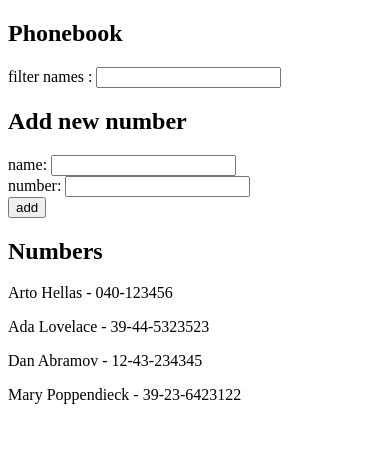
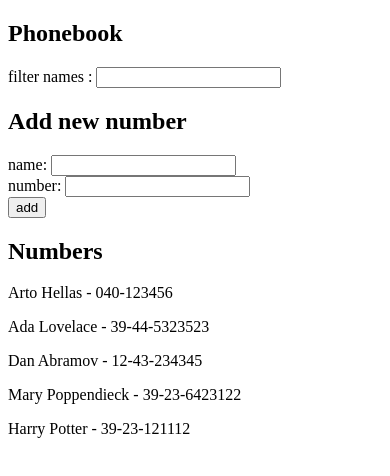
Before and after one commit to thiseaskambas/fullstackopen, a React (Create React App) app in the folder part2/phonebook/: page / in a window 390 px wide. Shown: the top 476 px of the page. Built offline with nearby package versions, Linux system fonts and the light colour scheme; data requests are answered from the project's data file.

Commit message:
fix phonebook exercise: define components outside of App // get data from db.json // end exercise 2.11

```diff
--- /dev/null
+++ b/part2/phonebook/db.json
@@ -0,0 +1,29 @@
+{
+   "persons":[
+     {
+       "name": "Arto Hellas",
+       "number": "040-123456",
+       "id": 1
+     },
+     {
+       "name": "Ada Lovelace",
+       "number": "39-44-5323523",
+       "id": 2
+     },
+     {
+       "name": "Dan Abramov",
+       "number": "12-43-234345",
+       "id": 3
+     },
+     {
+       "name": "Mary Poppendieck",
+       "number": "39-23-6423122",
+       "id": 4
+     },
+     {
+       "name": "Harry Potter",
+       "number": "39-23-121112",
+       "id": 5
+     }
+   ]
+ }
--- a/part2/phonebook/src/App.js
+++ b/part2/phonebook/src/App.js
@@ -1,15 +1,58 @@
-import { useState } from "react";
+import axios from "axios";
+import { useState, useEffect } from "react";
+
+const Form = ({ onSubmit, newName, setNewName, newNumber, setNewNumber }) => {
+  return (
+    <form onSubmit={onSubmit}>
+      <div>
+        name:{" "}
+        <input value={newName} onChange={(e) => setNewName(e.target.value)} />
+      </div>
+      <div>
+        number:{" "}
+        <input
+          value={newNumber}
+          onChange={(e) => setNewNumber(e.target.value)}
+        />
+      </div>
+      <div>
+        <button type="submit">add</button>
+      </div>
+    </form>
+  );
+};
+
+const Filter = ({ state, setState }) => {
+  return (
+    <div>
+      filter names :{" "}
+      <input value={state} onChange={(e) => setState(e.target.value)} />
+    </div>
+  );
+};
+
+const Persons = ({ arr }) => {
+  return arr.map((el) => (
+    <p key={el.id}>
+      {el.name} - {el.number}
+    </p>
+  ));
+};
 
 const App = () => {
-  const [persons, setPersons] = useState([
-    { name: "Arto Hellas", number: "040-123456", id: 1 },
-    { name: "Ada Lovelace", number: "39-44-5323523", id: 2 },
-    { name: "Dan Abramov", number: "12-43-234345", id: 3 },
-    { name: "Mary Poppendieck", number: "39-23-6423122", id: 4 },
-  ]);
+  const [persons, setPersons] = useState([]);
   const [newName, setNewName] = useState("");
   const [newNumber, setNewNumber] = useState("");
   const [searchQuery, setSearchQuery] = useState("");
+
+  useEffect(() => {
+    axios
+      .get("http://localhost:3001/persons")
+      .then((res) => {
+        setPersons(res.data);
+      })
+      .catch((err) => console.log(err));
+  }, []);
 
   const checkIfUnique = (field, query) => {
     return persons.find((person) => person[field] === query);
@@ -37,59 +80,24 @@ const App = () => {
     setNewNumber("");
   };
 
-  const Form = ({ onSubmit }) => {
-    return (
-      <form onSubmit={onSubmit}>
-        <div>
-          name:{" "}
-          <input value={newName} onChange={(e) => setNewName(e.target.value)} />
-        </div>
-        <div>
-          number:{" "}
-          <input
-            value={newNumber}
-            onChange={(e) => setNewNumber(e.target.value)}
-          />
-        </div>
-        <div>
-          <button type="submit">add</button>
-        </div>
-      </form>
-    );
-  };
-
   const filtered = persons.filter((el) =>
     el.name.toLocaleLowerCase().startsWith(searchQuery.toLocaleLowerCase())
   );
 
-  const Filter = () => {
-    return (
-      <div>
-        filter names :{" "}
-        <input
-          value={searchQuery}
-          onChange={(e) => setSearchQuery(e.target.value)}
-        />
-      </div>
-    );
-  };
-
-  const Persons = () => {
-    return filtered.map((el) => (
-      <p key={el.id}>
-        {el.name} - {el.number}
-      </p>
-    ));
-  };
-
   return (
     <div>
       <h2>Phonebook</h2>
-      <Filter />
+      <Filter state={searchQuery} setState={setSearchQuery} />
       <h2>Add new number</h2>
-      <Form onSubmit={submitHandler} />
+      <Form
+        onSubmit={submitHandler}
+        newName={newName}
+        setNewName={setNewName}
+        newNumber={newNumber}
+        setNewNumber={setNewNumber}
+      />
       <h2>Numbers</h2>
-      <Persons />
+      <Persons arr={filtered} />
     </div>
   );
 };
```
Also changed, not shown: part2/phonebook/package.json (+6 -1 lines), 1 other file (tests, documents, lock files or other folders).
